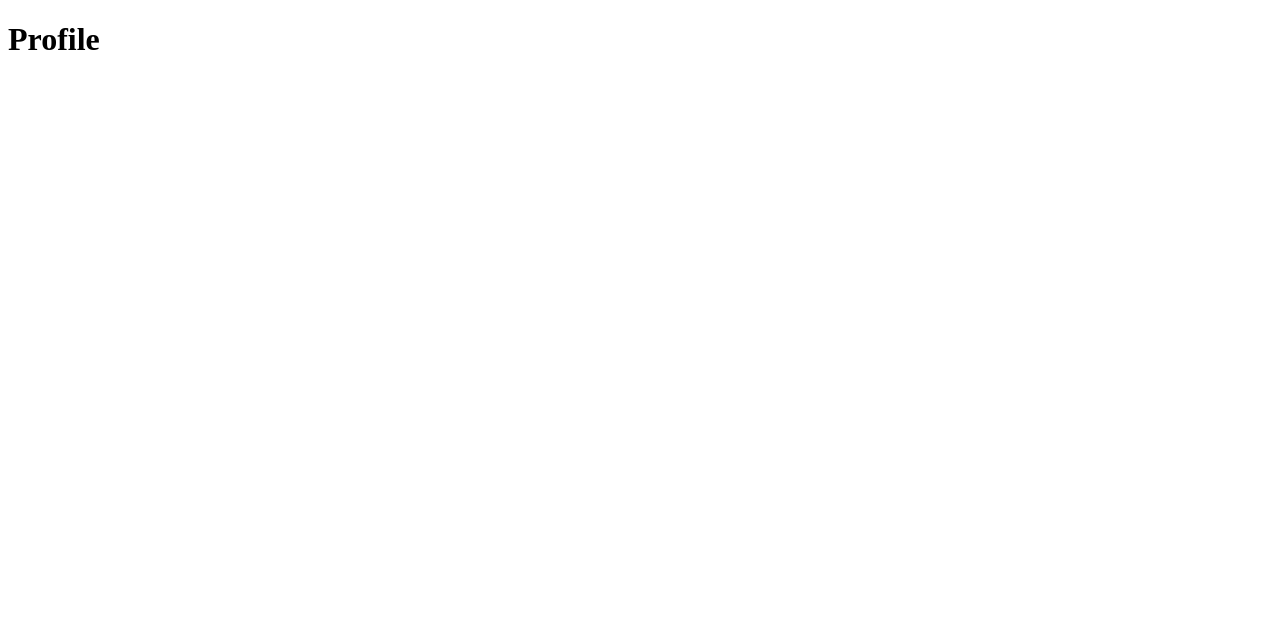
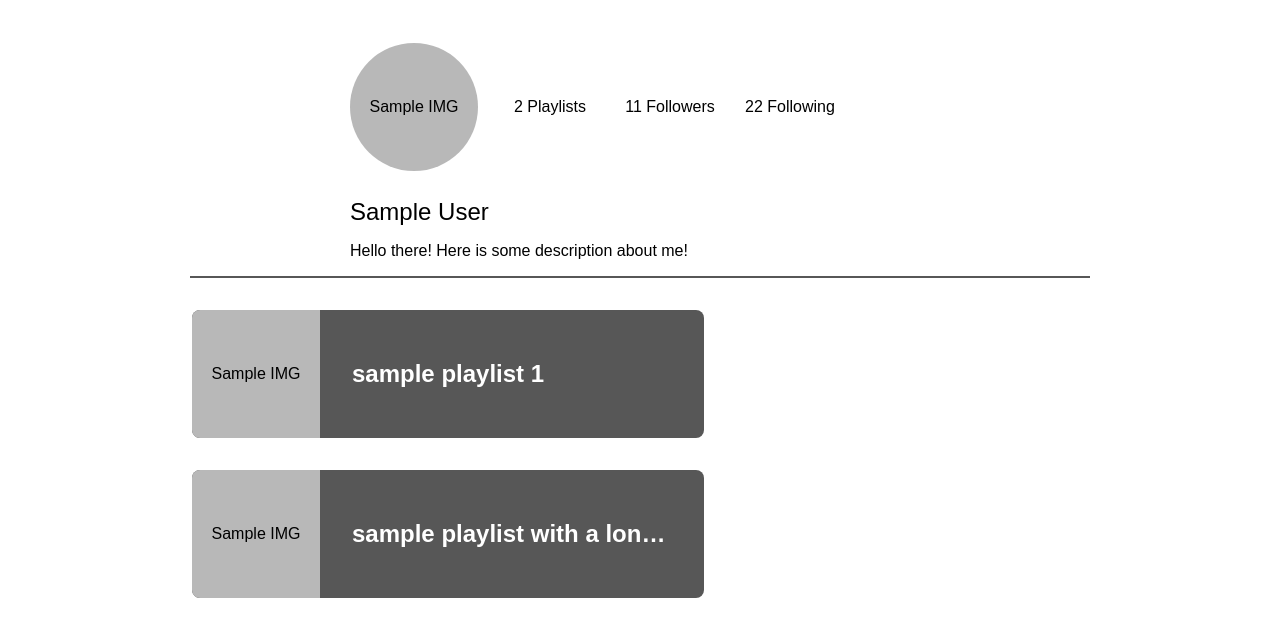
Before and after one commit to swu465/MyJams, a Nuxt app in the folder application/client/: page /profile in a window 1280 px wide. Shown: the top 636 px of the page. Built offline with nearby package versions, Linux system fonts and the light colour scheme.

Commit message:
Add basic profile UI

```diff
--- a/application/client/pages/profile.vue
+++ b/application/client/pages/profile.vue
@@ -1,8 +1,178 @@
 <template>
-  <div>
-    <h1>Profile</h1>
+  <div id="container">
+    <div id="profile-container">
+      <div id="profile-top">
+        <div id="profile-info">
+          <div id="profile-image-container">
+            <p>Sample IMG</p>
+          </div>
+          <ul>
+            <li>2 Playlists</li>
+            <li>11 Followers</li>
+            <li>22 Following</li>
+          </ul>
+        </div>
+        <div id="profile-header">
+          <p id="profile-name">Sample User</p>
+          <p id="profile-description">
+            Hello there! Here is some description about me!
+          </p>
+        </div>
+      </div>
+      <div id="playlist-container">
+        <ul>
+          <li>
+            <div class="playlist">
+              <div class="playlist-image-container">
+                <p>Sample IMG</p>
+              </div>
+              <h2>sample playlist 1</h2>
+            </div>
+          </li>
+          <li>
+            <div class="playlist">
+              <div class="playlist-image-container">
+                <p>Sample IMG</p>
+              </div>
+              <h2>sample playlist with a long name</h2>
+            </div>
+          </li>
+        </ul>
+      </div>
+    </div>
   </div>
 </template>
 
 <style>
+* {
+  padding: 0px;
+  margin: 0px;
+}
+
+.playlist{
+  display: flex;
+  align-items: center;
+  height: 128px;
+  width: 512px;
+  background-color: #575757;
+  border-radius: 8px;
+  overflow: hidden;
+}
+
+.playlist h2 {
+  display: inline-block;
+  width: 320px;
+  overflow: hidden;
+  white-space: nowrap;
+  text-overflow: ellipsis;
+  color: white;
+  padding: 0 32px;
+}
+
+.playlist-image-container{
+  display: flex;
+  height: 128px;
+  width: 128px;
+  justify-content: center;
+  align-items: center;
+  background-color: #b8b8b8;
+}
+
+#container{
+  display: flex;
+  justify-content: center;
+  height: 100vh;
+  width: 100vw;
+  box-sizing: border-box;
+  font-family: "Montserrat", sans-serif;
+}
+
+#playlist-container{
+  display: flex;
+  height: 100%;
+  width: 100%;
+}
+
+#playlist-container ul {
+  list-style: none;
+}
+
+#playlist-container ul li {
+  margin: 32px 52px;
+}
+
+#profile-container{
+  display: flex;
+  flex-direction: column;
+  align-items: center;
+  height: 100%;
+  width: 1000px;
+  margin: 32px 0;
+}
+
+#profile-top{
+  display: flex;
+  align-items: flex-start;
+  height: 300px;
+  width: 90%;
+  flex-direction: column;
+  border-bottom: 2px solid #575757;
+}
+
+#profile-info{
+  display: flex;
+  align-items: center;
+  padding: 16px 160px;
+  height: 150px;
+  width: 100%;
+  box-sizing: border-box;
+}
+
+#profile-info ul {
+  display: flex;
+  justify-content: space-evenly;
+  width: 384px;
+  list-style: none;
+}
+
+#profile-info ul li {
+  display: inline-block;
+  overflow: hidden;
+  white-space: nowrap;
+  text-overflow: ellipsis;
+  text-align: center;
+  width: 96px;
+}
+
+#profile-image-container{
+  display: flex;
+  justify-content: center;
+  align-items: center;
+  height: 128px;
+  width: 128px;
+  background-color: #b8b8b8;
+  border-radius: 100%;
+}
+
+#profile-header{
+  display: block;
+  height: 100%;
+  max-height: 150px;
+  width: 100%;
+  padding: 0 160px;
+  box-sizing: border-box;
+  overflow: hidden;
+}
+
+#profile-header p {
+  margin: 16px 0;
+}
+
+#profile-name{
+  font-size: 1.5em;
+}
+
+#profile-description{
+  font-size: 1em;
+}
 </style>
```
